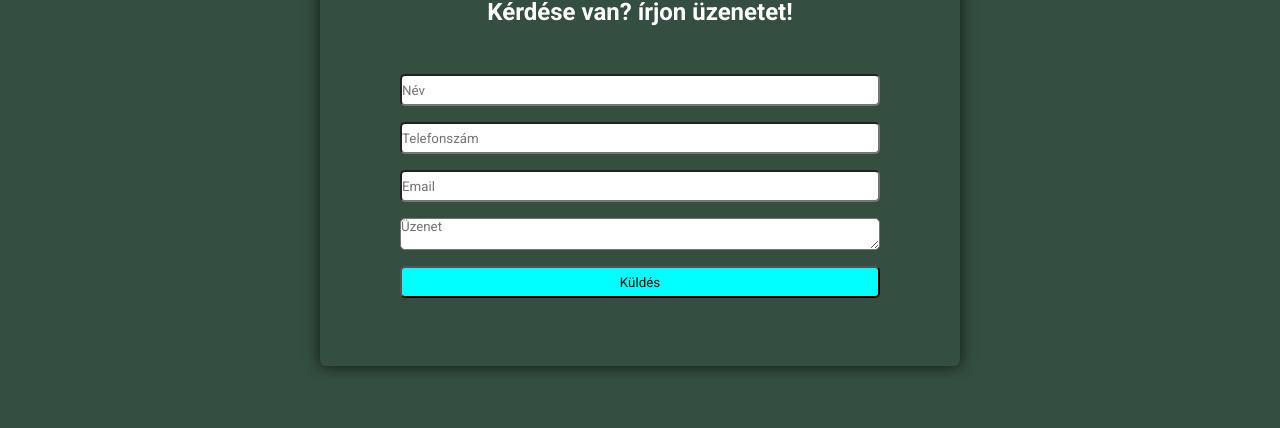
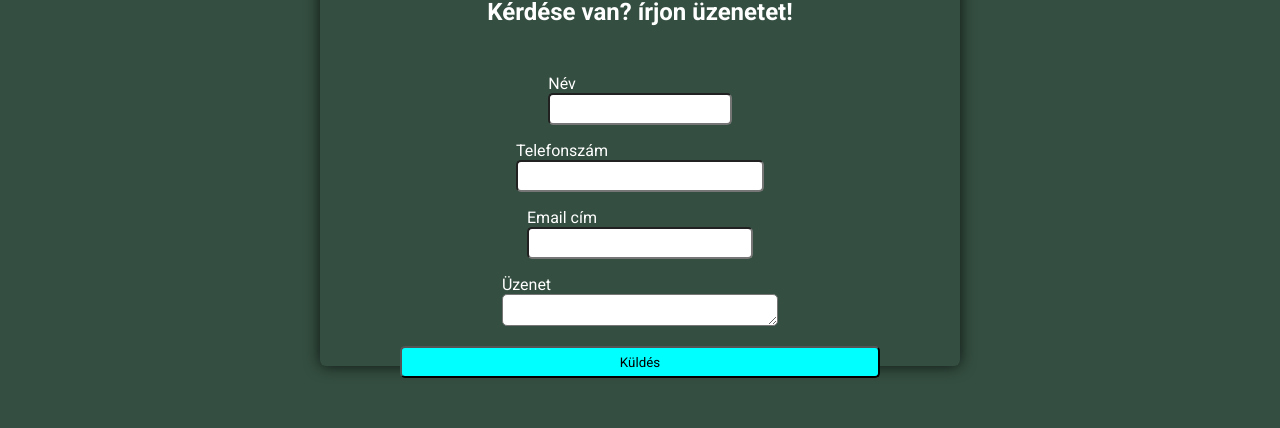
Before and after one commit to AkosBrb/hairwellness, a React (Create React App) app in the folder salon-website/: page /kapcsolat in a window 1280 px wide. Shown: the part 714-1142 px from the top of the page. Built offline with nearby package versions, Linux system fonts and the light colour scheme.

Commit message:
implement formik

```diff
--- a/salon-website/src/components/Contact.js
+++ b/salon-website/src/components/Contact.js
@@ -1,35 +1,42 @@
-import { useState } from "react";
 import { sendEmail } from "../services/sendEmail";
+import { useFormik } from 'formik';
 
 function Contact() {
-    const [formData, setFormData] = useState({
-        name: "",
-        phone: "",
-        email: "",
-        message: ""
+
+    const formik = useFormik({
+        initialValues: {
+            name: "",
+            phone: "",
+            email: "",
+            message: ""
+        },
+        onSubmit: (values, e) => {
+            sendEmail(values)
+            e.preventDefatult()
+        }
     })
-
-    const handleChange = (e) => {
-        const { name, value } = e.target;
-        setFormData({ ...formData, [name]: value });
-    }
-
-    const handleSubmit = (e) => {
-        e.preventDefault();
-        sendEmail(formData);
-    }
-
-    console.log(formData)
 
     return (
         <section className="contact--page--container">
             <div className="form--container">
                 <h2>Kérdése van? írjon üzenetet!</h2>
-                <form onSubmit={(e) => handleSubmit(e)} className="contact--form">
-                    <input onChange={(e) => handleChange(e)} required name={"name"} type="text" placeholder="Név" />
-                    <input onChange={(e) => handleChange(e)} required name={"phone"} type="tel" placeholder="Telefonszám" />
-                    <input onChange={(e) => handleChange(e)} required name={"email"} type="email" placeholder="Email" />
-                    <textarea cols={30} rows={10} onChange={(e) => handleChange(e)} required name={"message"} placeholder="Üzenet" />
+                <form onSubmit={(e) => formik.handleSubmit(e)} className="contact--form">
+                    <div className="name--input">
+                        <label htmlFor="name-input">Név</label>
+                        <input onChange={formik.handleChange} value={formik.values.name} id="name-input" name="name" type="text" />
+                    </div>
+                    <div className="name--input">
+                        <label htmlFor="phone-input">Telefonszám</label>
+                        <input onChange={formik.handleChange} value={formik.values.phone} id="phone-input" name="phone" type="tel" />
+                    </div>
+                    <div className="email--input--container">
+                        <label htmlFor="email-input">Email cím</label>
+                        <input onChange={formik.handleChange} value={formik.values.email} id="email-input" name="email" type="email" />
+                    </div>
+                    <div className="message--input--container">
+                        <label htmlFor="message-input">Üzenet</label>
+                        <textarea cols={30} rows={10} onChange={formik.handleChange} value={formik.values.message} id="message-input" name="message" />
+                    </div>
                     <button className="btn" type="submit">Küldés</button>
                 </form>
             </div>
```
